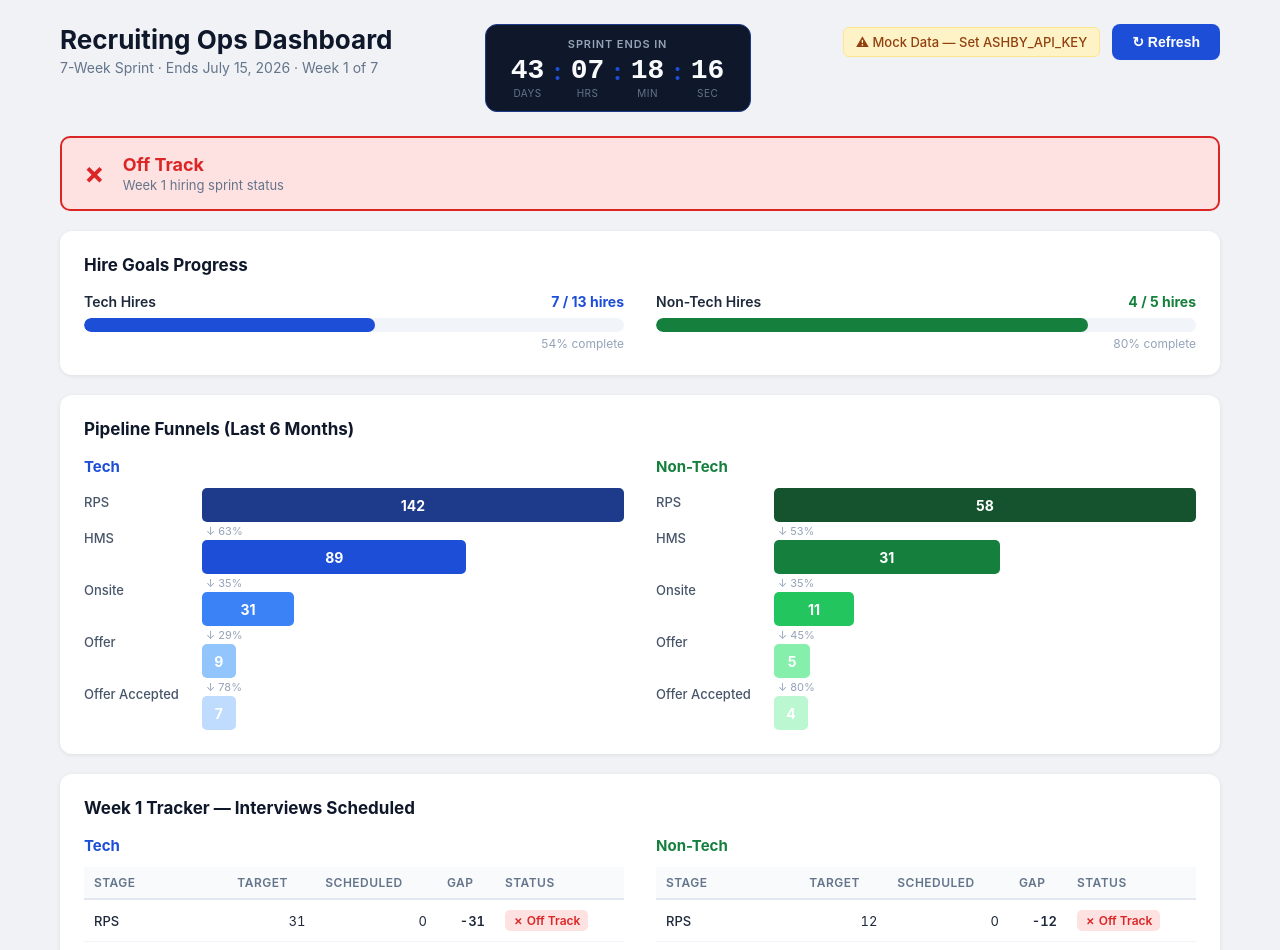
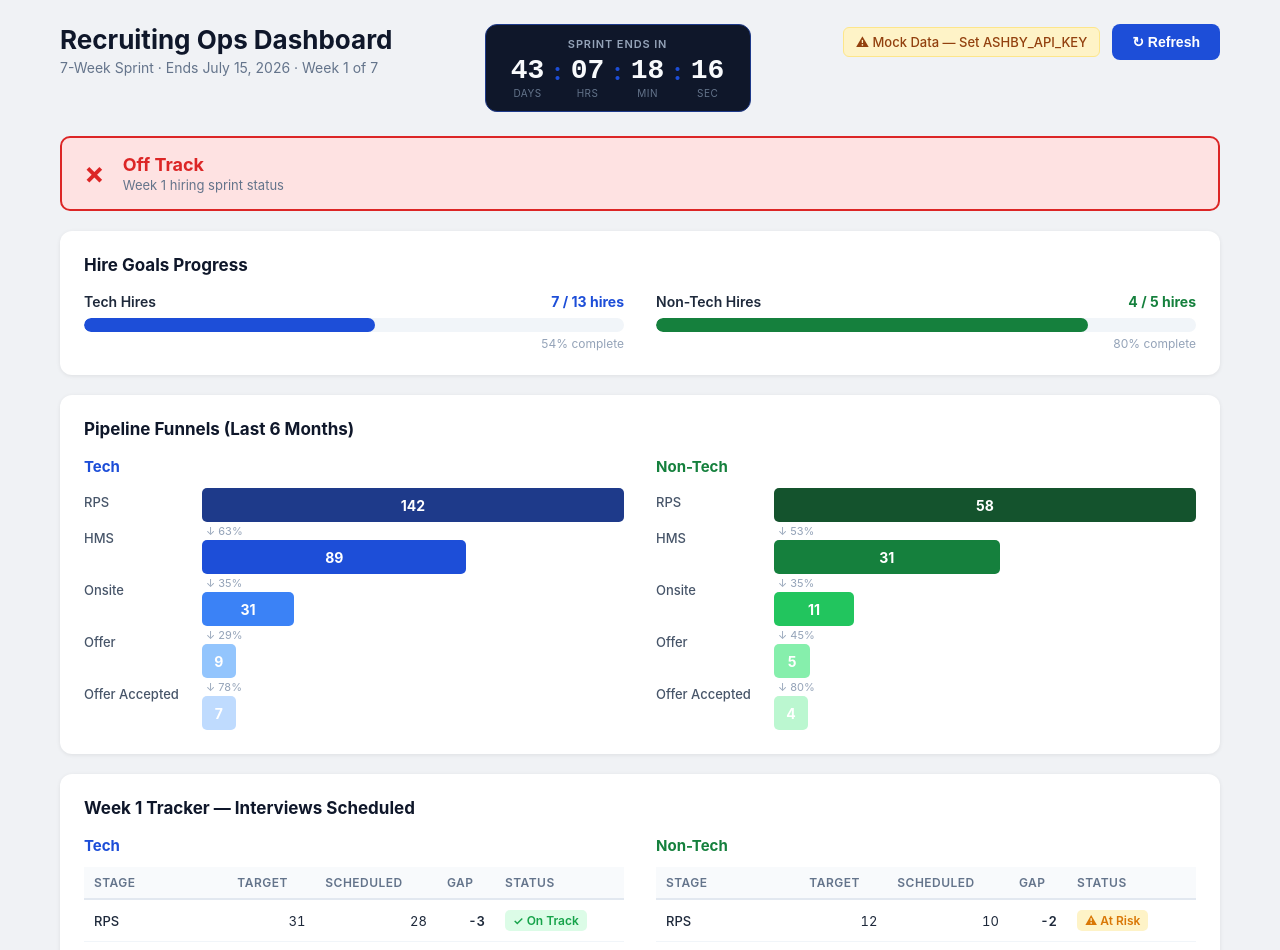
Before and after one commit to kendyllmudry-rgb/recruiting-waterfall, a React (Create React App) app in the folder client/: page / in a window 1280 px wide. Shown: the top 950 px of the page. Built offline with nearby package versions, Linux system fonts and the light colour scheme; no server answers.

Commit message:
Fix scheduled interviews: extract from app.info, fix PM classification

```diff
--- a/client/src/App.js
+++ b/client/src/App.js
@@ -272,7 +272,10 @@ export default function App() {
   );
 
   const { pipeline, weeklyPipeline, scheduledByWeek } = data;
-  const currentWeekScheduled = scheduledByWeek?.[weekNum] || { Tech: {}, 'Non-Tech': {} };
+  const rawScheduled = scheduledByWeek?.[weekNum] || { Tech: {}, 'Non-Tech': {} };
+  // Fall back to weekly pipeline (stage movements) if no scheduled interview data yet
+  const hasScheduledData = rawScheduled.Tech && Object.values(rawScheduled.Tech).some(v => v > 0);
+  const currentWeekScheduled = hasScheduledData ? rawScheduled : (weeklyPipeline || { Tech: {}, 'Non-Tech': {} });
 
   return (
     <div className="app">
```
Also changed, not shown: 1 other file (tests, documents, lock files or other folders).
